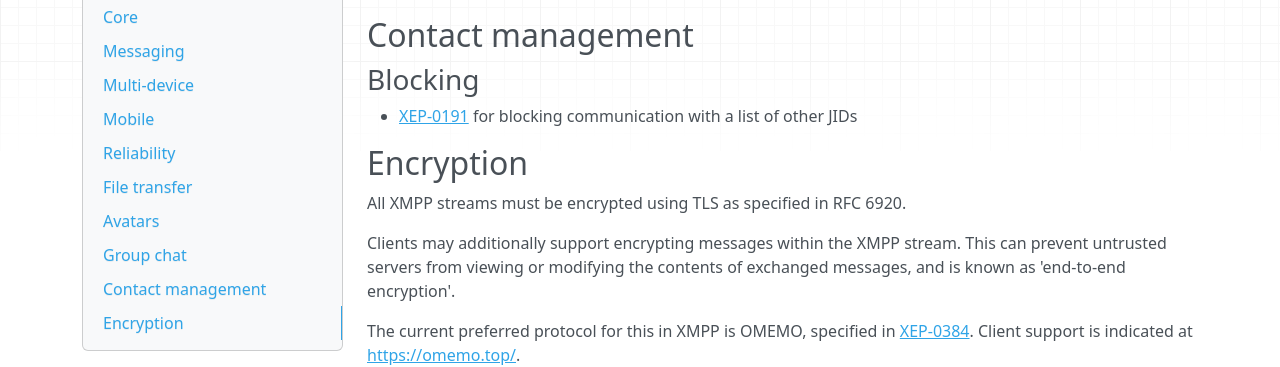
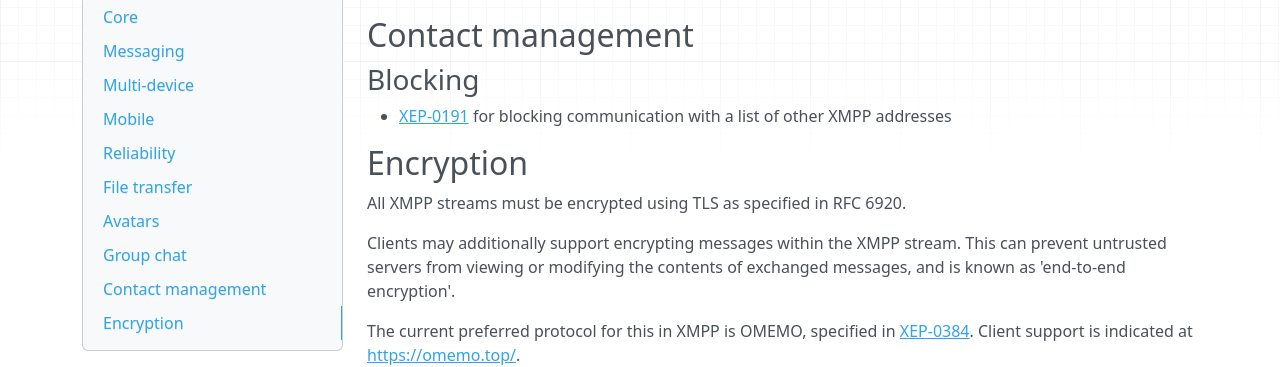
Before and after one commit to modernxmpp/modernxmpp, an MkDocs documentation site: the page built from docs/client/protocol.md, in a window 1280 px wide and 900 px high, scrolled down 5718 px. Shown: the part 155-522 px from the top of the window. Built offline with MkDocs 1.6.1, drawn with Linux system fonts in a browser that asks for light colours; nearby versions of some CDN libraries.

Commit message:
Replace JID with XMPP address
see terminology.md

```diff
--- a/docs/client/protocol.md
+++ b/docs/client/protocol.md
@@ -268,7 +268,7 @@ TODO
 
 ### Blocking
 
-- [XEP-0191](https://xmpp.org/extensions/xep-0191.html) for blocking communication with a list of other JIDs
+- [XEP-0191](https://xmpp.org/extensions/xep-0191.html) for blocking communication with a list of other XMPP addresses
 
 ## Encryption
 
```
